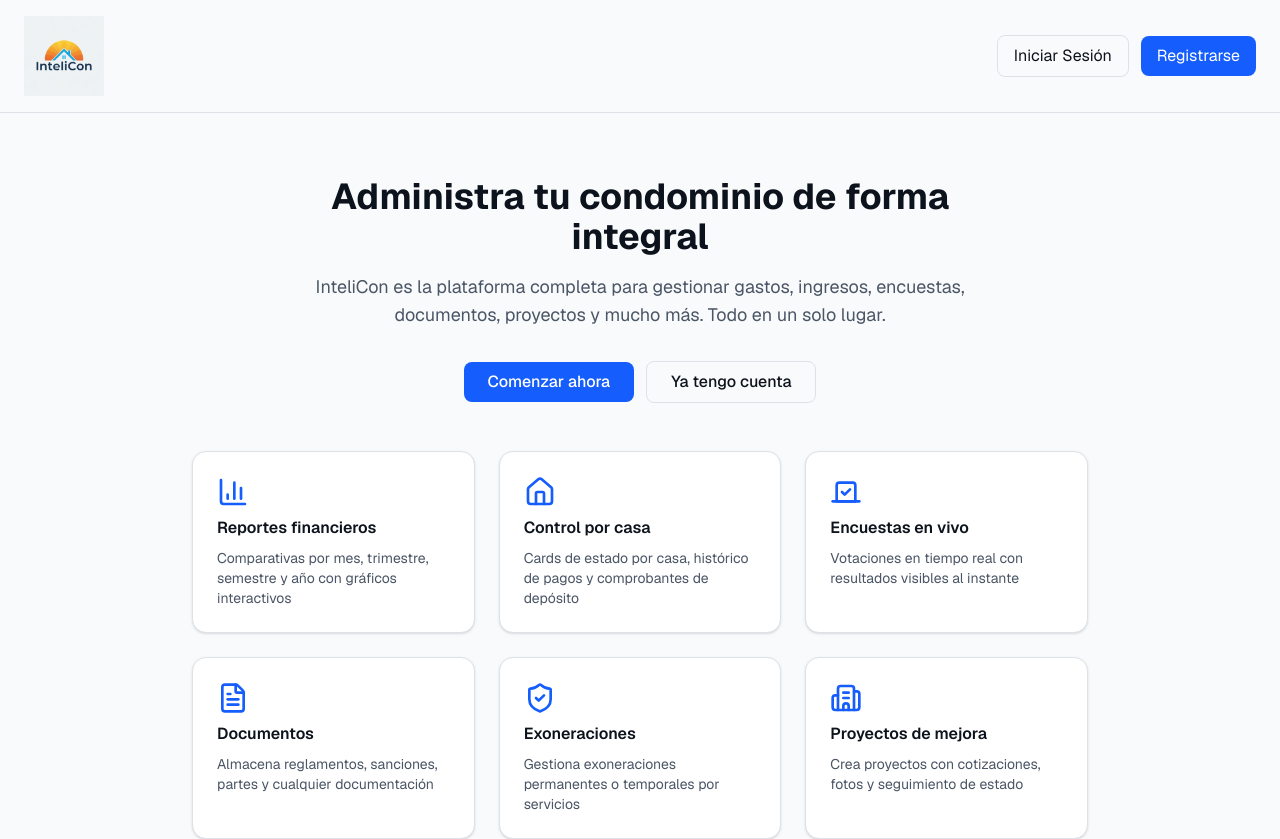
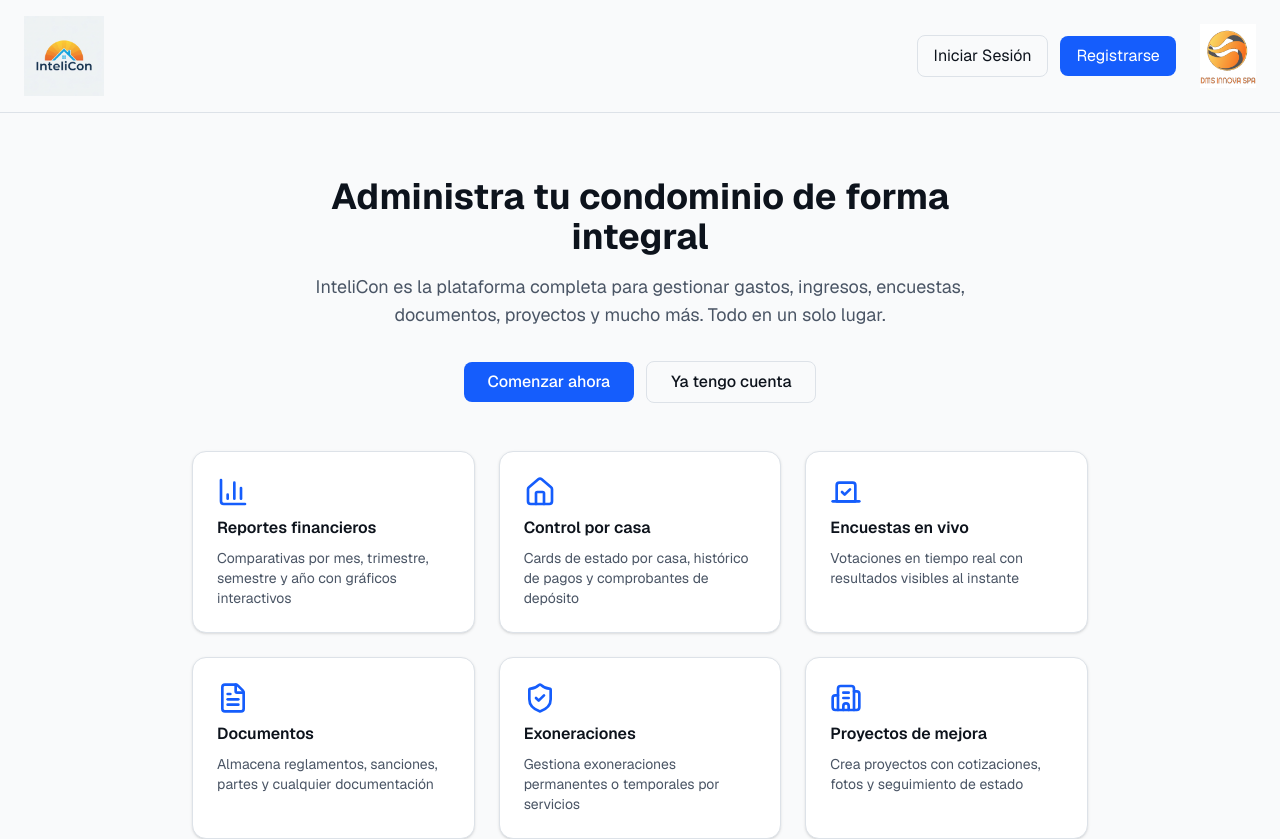
Before and after one commit to davaprogramers-prog/v0-condominium-dms, a Next.js app: page / in a window 1280 px wide. Shown: the top 839 px of the page. Built offline with nearby package versions, Linux system fonts and the light colour scheme; no server answers; the database is empty.

Commit message:
feat: add DMS INNOVA SPA logo and update header layout
Upload company logo to Blob and update header to display both logos.

```diff
--- a/app/page.tsx
+++ b/app/page.tsx
@@ -3,12 +3,14 @@
 import Link from "next/link"
 import { BarChart3, Home, Vote, FileText, ShieldCheck, Building2 } from "lucide-react"
 import { SiteLogo } from "@/components/site-logo"
+import { CompanyLogo } from "@/components/company-logo"
 
 export default function LandingPage() {
   return (
     <div className="flex min-h-screen flex-col">
       <header className="flex items-center justify-between border-b px-6 py-4">
         <SiteLogo />
+        <div className="flex items-center gap-6">
           <div className="flex items-center gap-3">
             <Link href="/auth/login" className="px-4 py-2 border rounded-md hover:bg-gray-100">
               Iniciar Sesión
@@ -16,6 +18,8 @@ export default function LandingPage() {
             <Link href="/auth/registro" className="px-4 py-2 bg-blue-600 text-white rounded-md hover:bg-blue-700">
               Registrarse
             </Link>
+          </div>
+          <CompanyLogo />
         </div>
       </header>
 
--- /dev/null
+++ b/components/company-logo.tsx
@@ -0,0 +1,18 @@
+"use client"
+
+import { Building2 } from "lucide-react"
+import { useState, useEffect } from "react"
+
+export function CompanyLogo() {
+  const [logoUrl, setLogoUrl] = useState<string>('/company-logo.png')
+  const [hasError, setHasError] = useState(false)
+
+  return (
+    <img
+      src={logoUrl}
+      alt="DMS INNOVA SPA Logo"
+      className="h-16 w-auto object-contain"
+      onError={() => setHasError(true)}
+    />
+  )
+}
```
Also changed, not shown: public/company-logo.png (added). Lines whose indentation alone changed are shown as unchanged.
